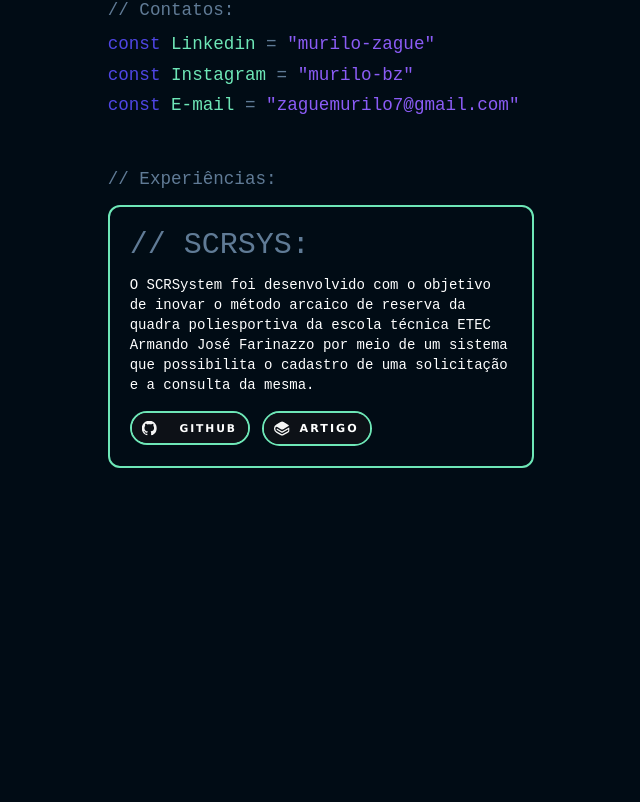
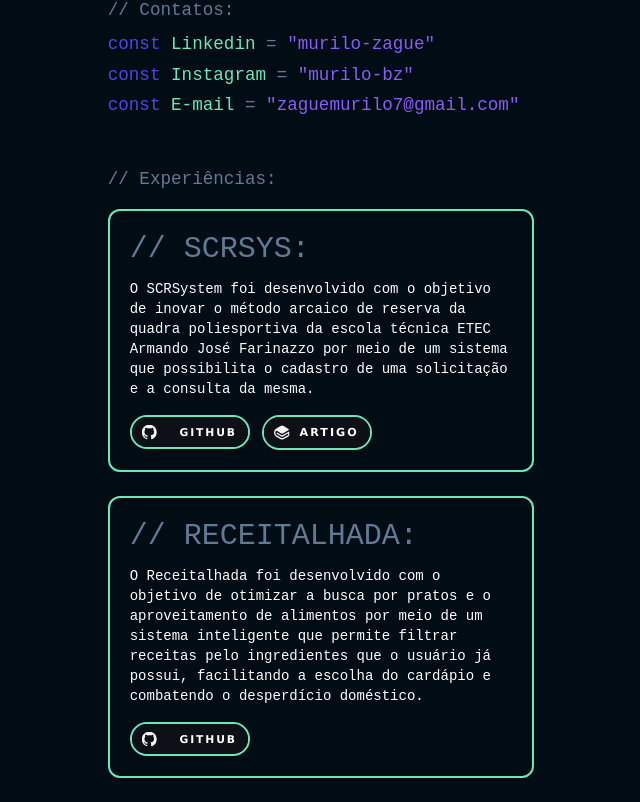
Before and after one commit to MuriloZague/Portfolio, a React (Vite) app: page / in a window 1280 px wide. Shown: the part 1333-2135 px from the top of the page, without its empty margins (319-959 px from the left). Before the commit the page ends 1825 px from the top, so only its background shows below. Built offline with nearby package versions, Linux system fonts and the light colour scheme.

Commit message:
feat: adding new project

```diff
--- a/src/components/Experience/Experience.tsx
+++ b/src/components/Experience/Experience.tsx
@@ -1,28 +1,70 @@
-import GIT from '../../../icons/GITHUB.svg'
-import BOOK from '../../../icons/ARTIGO.svg'
-import ARTICLE from '../../../public/article/SCRSystemARTIGO.pdf'
+import GIT from "../../../icons/GITHUB.svg";
+import BOOK from "../../../icons/ARTIGO.svg";
+import ARTICLE from "../../../public/article/SCRSystemARTIGO.pdf";
 
 export default function Experience() {
   return (
-    <section className="w-full max-w-fit flex flex-row justify-center mt-8 cursor-default mb-6">
-        <div>
-        <p className="mb-3">// Experiências:</p>
+    <section className="w-full max-w-fit flex flex-col justify-center mt-8 cursor-default mb-6">
+      <p className="mb-4">// Experiências:</p>
+
+      <div className="flex flex-col gap-6">
         <div className="border-2 border-emerald-300 p-5 rounded-xl">
           <div className="mb-3">
             <p className="text-3xl">// SCRSYS:</p>
           </div>
           <div>
             <p className="text-sm text-white">
-                        O SCRSystem foi desenvolvido com o objetivo de inovar o método arcaico
-                        de reserva da quadra poliesportiva da escola técnica ETEC Armando José
-                        Farinazzo por meio de um sistema que possibilita o cadastro de uma
-                        solicitação e a consulta da mesma.
+              O SCRSystem foi desenvolvido com o objetivo de inovar o método
+              arcaico de reserva da quadra poliesportiva da escola técnica ETEC
+              Armando José Farinazzo por meio de um sistema que possibilita o
+              cadastro de uma solicitação e a consulta da mesma.
             </p>
           </div>
-                <div className='mt-4 flex gap-3 exp'>
-                    <a href="https://github.com/MuriloZague/SCRSYS" target='_blank'><img src={GIT} alt="" width={120} className='border-2 duration-300 rounded-full border-emerald-300 hover:scale-105'/></a>
-                    <a href={ARTICLE} download="SCRSYS ARTIGO" target='_blank'><img src={BOOK} alt="" width={110} className='border-2 duration-300 rounded-full border-emerald-300 hover:scale-105'/></a>
+          <div className="mt-4 flex gap-3 exp">
+            <a href="https://github.com/MuriloZague/SCRSYS" target="_blank">
+              <img
+                src={GIT}
+                alt=""
+                width={120}
+                className="border-2 duration-300 rounded-full border-emerald-300 hover:scale-105"
+              />
+            </a>
+            <a href={ARTICLE} download="SCRSYS ARTIGO" target="_blank">
+              <img
+                src={BOOK}
+                alt=""
+                width={110}
+                className="border-2 duration-300 rounded-full border-emerald-300 hover:scale-105"
+              />
+            </a>
+          </div>
+        </div>
 
+        <div className="border-2 border-emerald-300 p-5 rounded-xl">
+          <div className="mb-3">
+            <p className="text-3xl">// RECEITALHADA:</p>
+          </div>
+          <div>
+            <p className="text-sm text-white">
+              O Receitalhada foi desenvolvido com o objetivo de otimizar a busca
+              por pratos e o aproveitamento de alimentos por meio de um sistema
+              inteligente que permite filtrar receitas pelo ingredientes que o usuário já possui,
+               facilitando a escolha do cardápio e combatendo o
+              desperdício doméstico.
+            </p>
+          </div>
+          <div className="mt-4 flex gap-3 exp">
+            <a
+              href="https://github.com/MuriloZague/receitalhada"
+              target="_blank"
+            >
+              <img
+                src={GIT}
+                alt=""
+                width={120}
+                className="border-2 duration-300 rounded-full border-emerald-300 hover:scale-105"
+              />
+            </a>
           </div>
         </div>
       </div>
```
Lines whose indentation alone changed are shown as unchanged.
